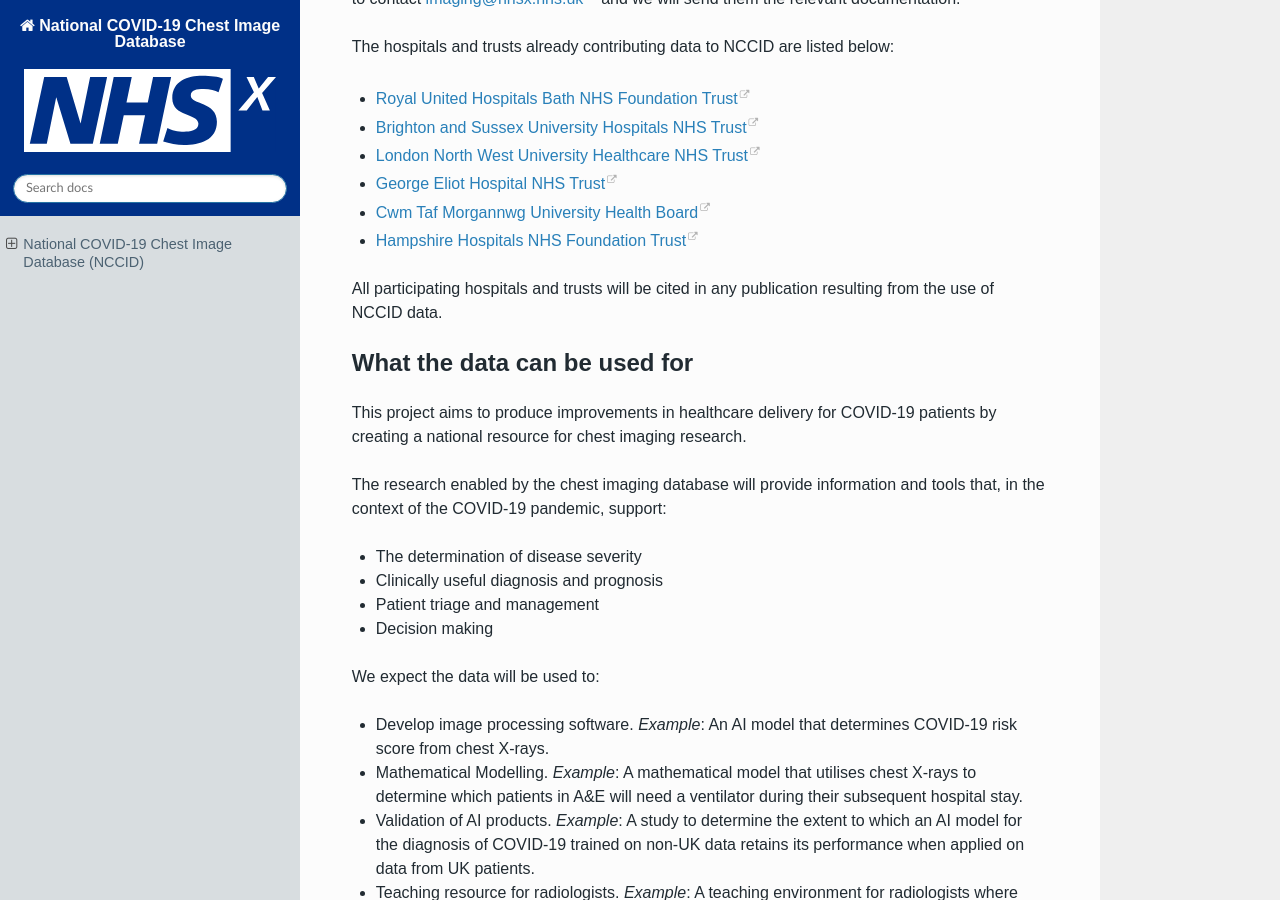
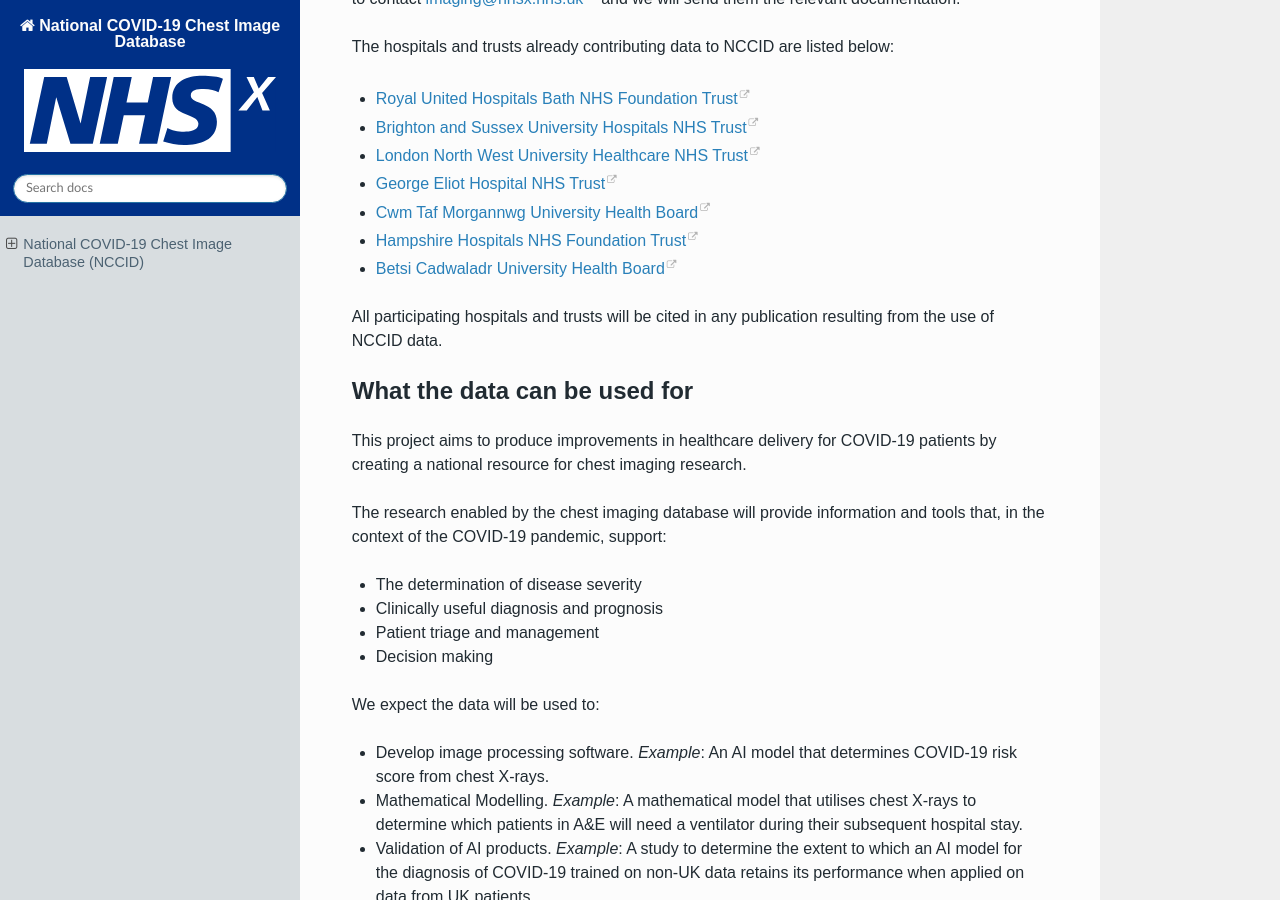
Before and after one commit to nhsx/covid-chest-imaging-database, a Sphinx documentation site: the page built from docs/source/index.rst, in a window 1280 px wide and 900 px high, scrolled down 1004 px. Built offline with Sphinx 7.4.7 and the Read the Docs theme 2.0.0, drawn with Linux system fonts in a browser that asks for light colours.

Commit message:
Update index.rst
added additional site

```diff
--- a/docs/source/index.rst
+++ b/docs/source/index.rst
@@ -59,6 +59,7 @@
 - `George Eliot Hospital NHS Trust <http://www.geh.nhs.uk/>`_
 - `Cwm Taf Morgannwg University Health Board <https://cwmtafmorgannwg.wales/>`_
 - `Hampshire Hospitals NHS Foundation Trust <https://www.hampshirehospitals.nhs.uk/>`_
+- `Betsi Cadwaladr University Health Board <http://www.wales.nhs.uk/sitesplus/861/home/>`_
 
 All participating hospitals and trusts will be cited in any publication
 resulting from the use of NCCID data.
```
